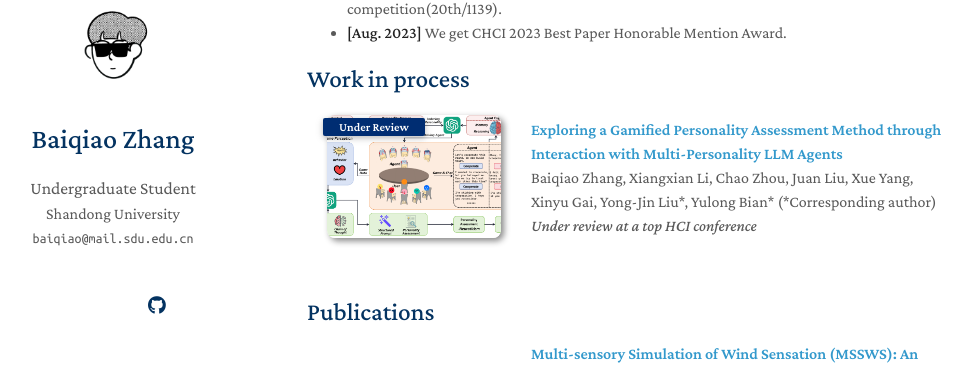
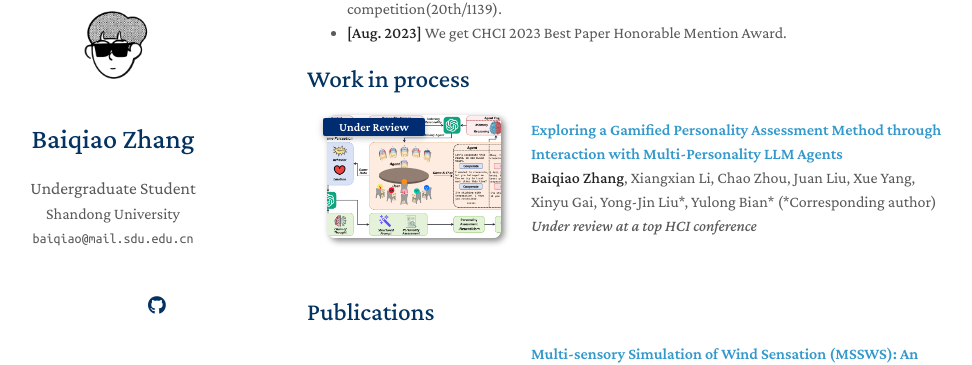
Before and after one commit to YulongBian/yulongbian.github.io, a Jekyll site: the page built from index.md, in a window 1280 px wide and 900 px high, scrolled down 834 px. Shown: the part 91-456 px from the top of the window, without its empty margins (163-1135 px from the left). Built offline with Jekyll 4.4.1, drawn with Linux system fonts in a browser that asks for light colours; a style sheet for code colours, icons or effects is not loaded; our own code applies the rules of GitHub Pages for plain Markdown files.

Commit message:
fix bold

```diff
--- a/_data/work_in_process.yml
+++ b/_data/work_in_process.yml
@@ -1,7 +1,7 @@
 main:
 
   - title: "Exploring a Gamified Personality Assessment Method through Interaction with Multi-Personality LLM Agents"
-    authors: Baiqiao Zhang, Xiangxian Li, Chao Zhou, Juan Liu, Xue Yang, Xinyu Gai, Yong-Jin Liu*, Yulong Bian* (*Corresponding author)
+    authors: <strong>Baiqiao Zhang</strong>, Xiangxian Li, Chao Zhou, Juan Liu, Xue Yang, Xinyu Gai, Yong-Jin Liu*, Yulong Bian* (*Corresponding author)
     conference_short: Under Review
     conference: Under review at a top HCI conference
     # pdf: ./assets/files/vr25a-sub1613-cam-i6.pdf
```
